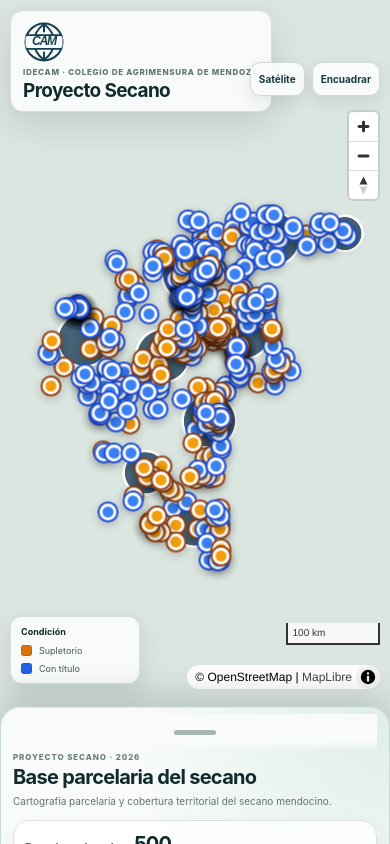
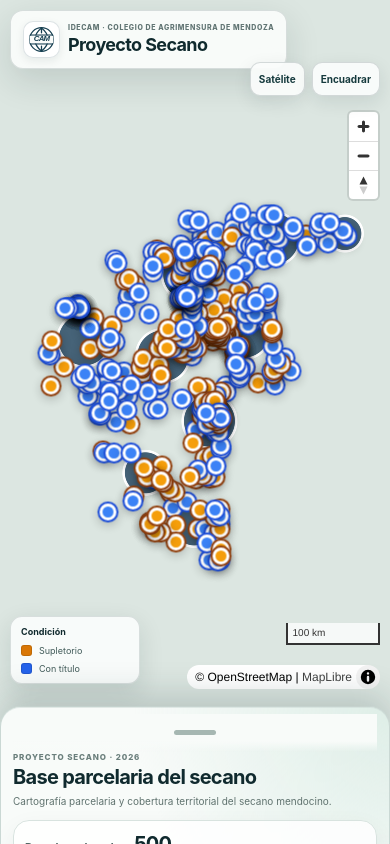
Before and after one commit to inglautaromartinez-hue/proyecto-secano-idecam, a website built with Vite: page index.html in a window 390 px wide. Built offline with nearby package versions, Linux system fonts and the light colour scheme; no server answers; animation ran at ten frames a second.

Commit message:
style: marca CAM visible sin ocupar más espacio útil del mapa

```diff
--- a/src/styles.css
+++ b/src/styles.css
@@ -489,3 +489,23 @@ footer {
   #map .parcel-info-popup .parcel-popup-content strong {font-size:13px;}
   #map .parcel-info-popup .parcel-popup-content > div:last-child strong {font-size:15px;}
 }
+
+
+/* CAM: marca compacta y consistente con la cabecera del mapa */
+.cam-brand-lockup {display:flex;align-items:center;gap:11px;min-width:0;}
+.cam-brand-text {min-width:0;}
+.top-brand .cam-symbol {width:49px;height:49px;flex:0 0 49px;
+  display:grid;place-items:center;padding:5px;border-radius:13px;
+  background:rgba(255,255,255,.94);border:1px solid rgba(20,60,70,.14);
+  text-decoration:none;box-shadow:0 3px 9px rgba(15,39,42,.08);}
+.top-brand .cam-symbol img {display:block;width:100%;height:100%;object-fit:contain;}
+@media(max-width:780px) {
+  .cam-brand-lockup {gap:8px;}
+  .top-brand .cam-symbol {width:37px;height:37px;flex-basis:37px;padding:4px;border-radius:10px;}
+  .top-brand .brand-kicker {font-size:7px;line-height:1.2;}
+  .top-brand h1 {font-size:18px;}
+}
+@media(max-width:380px) {
+  .top-brand .cam-symbol {width:33px;height:33px;flex-basis:33px;}
+  .top-brand h1 {font-size:17px;}
+}
```
